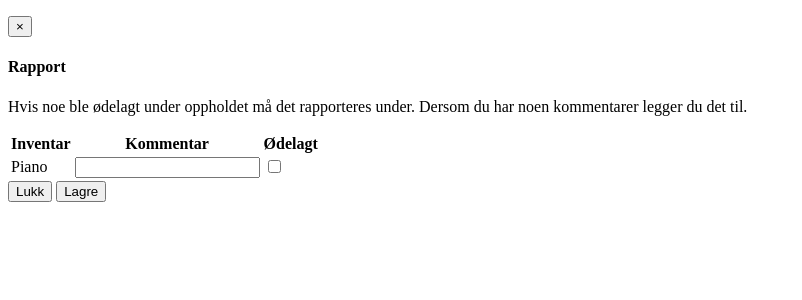
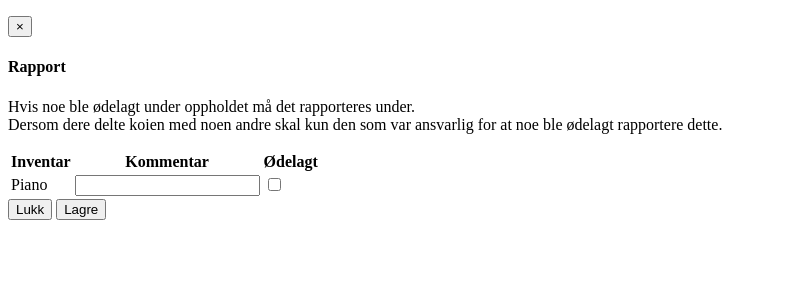
Before and after one commit to michaelmcmillan/IT1901, a PHP site: template views/user.php in a window 1280 px wide. Shown: the part 81-381 px from the top of the page, without its empty margins (0-802 px from the left). Run offline with PHP 8.4, Linux system fonts and the light colour scheme; the template is opened without the code that fills it: most values are stand-ins (such as "Sample title", 1, 10 or a date in 2020); some libraries are stand-ins or nearby versions.

Commit message:
added paragraph to report modal informing that the the only one who were responsible for something being broke should be the one to report on it. hopefully this eliminates duplicate broken messages

```diff
--- a/views/user.php
+++ b/views/user.php
@@ -37,7 +37,9 @@
                 <div class="modal-body">
                     <p>
                         Hvis noe ble ødelagt under oppholdet må det rapporteres under.
-                        Dersom du har noen kommentarer legger du det til.
+                    <br/>
+                        Dersom dere delte koien med noen andre skal kun den som var ansvarlig
+                        for at noe ble ødelagt rapportere dette.
                     </p>
 
                     <table class="table table-hover">
```
